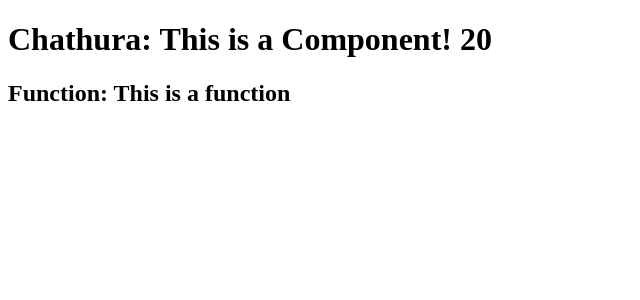
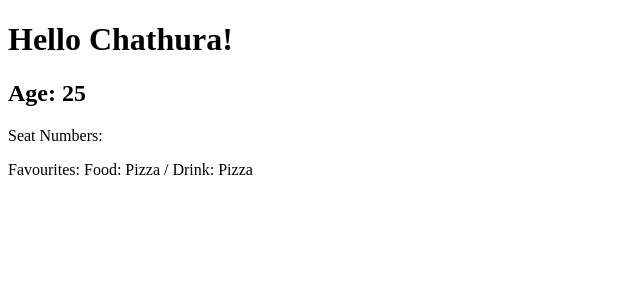
Before and after one commit to Chathuraje/react-tutorial, a React (Vite) app: page / in a window 1280 px wide. Shown: the top 300 px of the page, without its empty margins (0-640 px from the left). Built offline with nearby package versions, Linux system fonts and the light colour scheme.

Commit message:
Day 1.7: Reusability of Components and Usage of Props

```diff
--- a/src/App.jsx
+++ b/src/App.jsx
@@ -1,9 +1,21 @@
 import Hello from "./components/Hello";
 
 function App() {
+  const seatNumbers = [1, 2, 3, 4];
+
+  const favourites = {
+    food: "Pizza",
+    drink: "Coke",
+  };
+
   return (
     <div className="App">
-      <Hello />
+      <Hello
+        name="Chathura"
+        age="25"
+        seatNumbers={seatNumbers}
+        favourites={favourites}
+      />
     </div>
   );
 }
--- a/src/components/Hello.jsx
+++ b/src/components/Hello.jsx
@@ -1,18 +1,28 @@
-const name = "Chathura";
-
-function displayMessage() {
-  return "This is a function";
-}
-
-function Hello() {
+function Hello({ name, age, numbers, favourites }) {
   return (
     <div>
-      <h1>
-        {name}: This is a Component! {10 + 10}
-      </h1>
-      <h2>Function: {displayMessage()}</h2>
+      <h1>Hello {name}!</h1>
+      <h2>Age: {age}</h2>
+      <p>Seat Numbers: {numbers}</p>
+
+      <p>
+        Favourites: Food: {favourites.food} / Drink: {favourites.food}
+      </p>
     </div>
   );
 }
 
+// Can also use like this too
+// function Hello(props) {
+//   const { name, age } = props;
+
+//   return (
+//     <div>
+//       {/* Can also use like props.name and props.age */}
+//       <h1>Hello {name}!</h1>
+//       <h2>Age: {age}</h2>
+//     </div>
+//   );
+// }
+
 export default Hello;
```
Also changed, not shown: src/main.jsx (+7 -6 lines), 1 other file (tests, documents, lock files or other folders).
